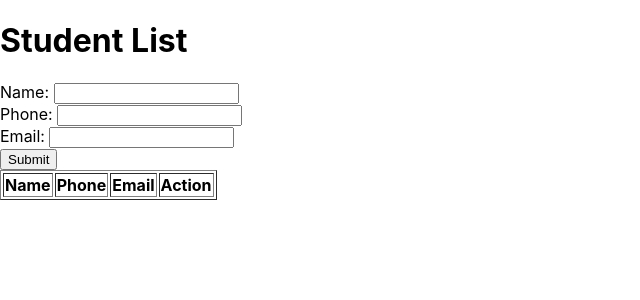
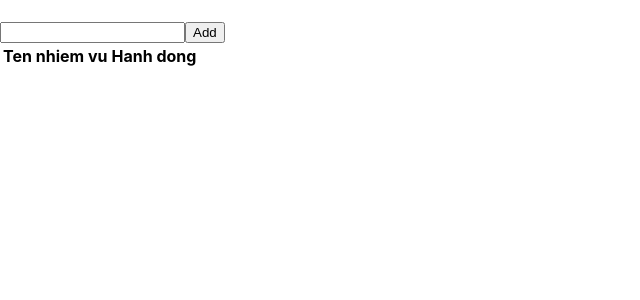
Before and after one commit to Nguyenvannho/module5, a React (Create React App) app: page / in a window 1280 px wide. Shown: the top 300 px of the page, without its empty margins (0-640 px from the left). Built offline with nearby package versions, Linux system fonts and the light colour scheme.

Commit message:
bai tap TODO

```diff
--- /dev/null
+++ b/src/Todo.js
@@ -0,0 +1,118 @@
+import React, { Component } from 'react';
+
+class Todo extends Component {
+    constructor(props) {
+        console.log('Initialization ');
+        super(props);
+
+        // Tao state
+        this.state = {
+            editId: -1,
+            todo: null,
+            todos: []
+        }
+    }
+
+    handleSetTodo = (value) => {
+        this.setState({ todo: value })
+    }
+    addTodo = () => {
+        let cr_todos = this.state.todos;
+        cr_todos.push(this.state.todo);
+
+        // them vao todos
+        this.setState({ todos: cr_todos });
+
+        // Lam rong todo
+        this.setState( { todo: '' } )
+
+    }
+    editTodo = (id) => {
+        // Lay todo tu mang
+        let todo = this.state.todos[id];
+
+        // Set editId
+        this.setState( { editId: id } )
+
+        // Dua gia tri vao o input
+        this.setState( { todo: todo } )
+    }
+    deleteTodo = (id) => {
+        // const ask = confirm('Ban co chac chan xoa');
+        // if( ask == true ){
+            let cr_todos = this.state.todos;
+            cr_todos.splice( id,1 );
+            this.setState({ todos: cr_todos });
+        // }
+
+    }
+
+    updateTodo = () => {
+        const id = this.state.editId;
+
+        //Cap nhat mang cr_todos
+        let cr_todos = this.state.todos;
+        cr_todos[id] = this.state.todo;
+
+        // thiet lap gia tri todos
+        this.setState({ todos: cr_todos });
+
+        // Lam rong todo
+        this.setState( { todo: '' } )
+
+        // Set editId
+        this.setState( { editId: -1 } )
+    }
+    render() {
+        const addButton = <button onClick={this.addTodo}> Add </button>;
+        const updateButton = <button onClick={this.updateTodo}> Update </button>;
+        return (
+            <div>
+                <h1> {this.state.todo} </h1>
+
+                {
+                    this.state.editId == -1 ? null : (
+                        <h2>Danh chinh sua: #{this.state.editId}</h2>
+                    )
+                }
+
+                <input type={'text'}
+                    onChange={(e) => this.handleSetTodo(e.target.value)}
+                    value={ this.state.todo }
+                />
+
+                { this.state.editId == - 1 ? addButton : updateButton  }
+                <br />
+                <table>
+                    <thead>
+                        <tr>
+                            <th> Ten nhiem vu </th>
+                            <th> Hanh dong </th>
+                        </tr>
+                    </thead>
+                    <tbody>
+                        {
+                            this.state.todos.map( (todo,key) => (
+                                <tr key={key}>
+                                    <td>
+                                        {todo}
+                                    </td>
+                                    <td>
+                                        <button onClick={ () => this.editTodo(key) }> Edit </button>
+                                        |
+                                        <button onClick={ () => this.deleteTodo(key) }> Delete </button>
+                                    </td>
+                                </tr>
+                            ))
+                        }
+                    </tbody>
+                </table>
+            </div>
+        );
+    }
+    componentDidUpdate () {
+        console.log("componentDidUpdate  da chay");
+    }
+}
+
+export default Todo;
--- a/src/index.js
+++ b/src/index.js
@@ -2,13 +2,14 @@ import React from "react";
 import ReactDOM from "react-dom/client";
 import "./index.css";
 import "./App.css";
-import App from "./App";
+// import App from "./App";
+import Todo from "./Todo";
 import reportWebVitals from "./reportWebVitals";
 
 const root = ReactDOM.createRoot(document.getElementById("root"));
 root.render(
   <React.StrictMode>
-    <App />
+    <Todo />
   </React.StrictMode>
 );
 
```
